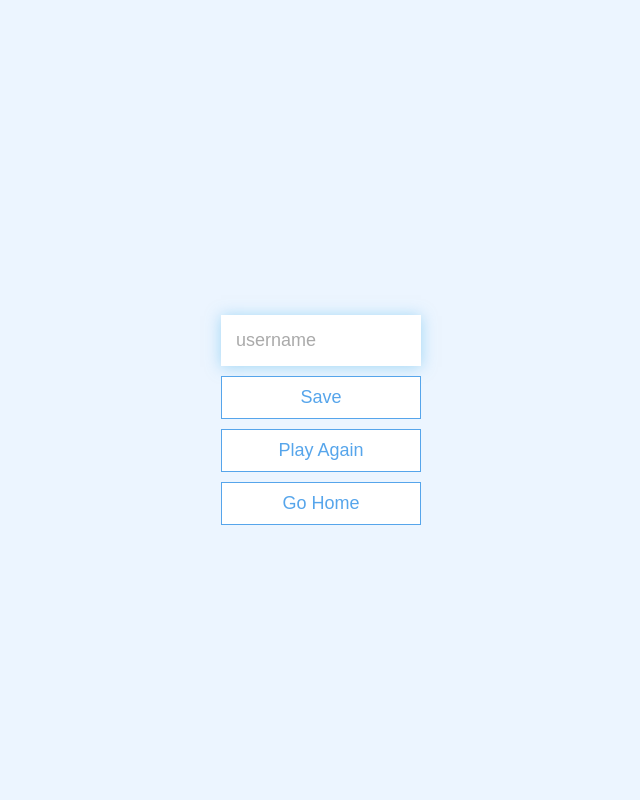
After one commit to emmaodia/africaquiz, a PHP site: page /end.html in a window 1280 px wide. The commit adds this page. Shown: the whole page, without its empty margins (319-959 px from the left). Run offline with PHP 8.4, Linux system fonts and the light colour scheme.

Commit message:
Completed endgame.html | Completed endgame.css

```diff
--- a/app.css
+++ b/app.css
@@ -103,3 +103,23 @@ h3 {
   box-shadow: none;
   transform: none;
 }
+/* FORMS */
+form {
+  width: 100%;
+  display: flex;
+  flex-direction: column;
+  align-items: center;
+}
+
+input {
+  margin-bottom: 1rem;
+  width: 20rem;
+  padding: 1.5rem;
+  font-size: 1.8rem;
+  border: none;
+  box-shadow: 0 0.1rem 1.4rem 0 rgba(86, 185, 235, 0.5);
+}
+
+input::placeholder {
+  color: #aaa;
+}
--- /dev/null
+++ b/end.html
@@ -0,0 +1,37 @@
+<!DOCTYPE html>
+<html lang="en">
+  <head>
+    <meta charset="UTF-8" />
+    <meta name="viewport" content="width=device-width, initial-scale=1.0" />
+    <meta http-equiv="X-UA-Compatible" content="ie=edge" />
+    <title>Congrats!</title>
+    <link rel="stylesheet" href="app.css" />
+  </head>
+  <body>
+    <div class="container">
+      <div id="end" class="flex-center flex-column">
+        <h1 id="finalScore"></h1>
+        <form>
+          <input
+            type="text"
+            name="username"
+            id="username"
+            placeholder="username"
+          />
+          <button
+            type="submit"
+            class="btn"
+            id="saveScoreBtn"
+            onclick="saveHighScore(event)"
+            disabled
+          >
+            Save
+          </button>
+        </form>
+        <a class="btn" href="/game.html">Play Again</a>
+        <a class="btn" href="/">Go Home</a>
+      </div>
+    </div>
+    <script src="end.js"></script>
+  </body>
+</html>
--- /dev/null
+++ b/end.js
@@ -0,0 +1,14 @@
+const username = document.getElementById("username");
+const saveScoreBtn = document.getElementById("saveScoreBtn");
+const finalScore = document.getElementById("finalScore");
+const mostRecentScore = localStorage.getItem("mostRecentScore");
+finalScore.innerText = mostRecentScore;
+
+username.addEventListener("keyup", () => {
+  saveScoreBtn.disabled = !username.value;
+});
+
+saveHighScore = e => {
+  console.log("clicked the save button!");
+  e.preventDefault();
+};
```
